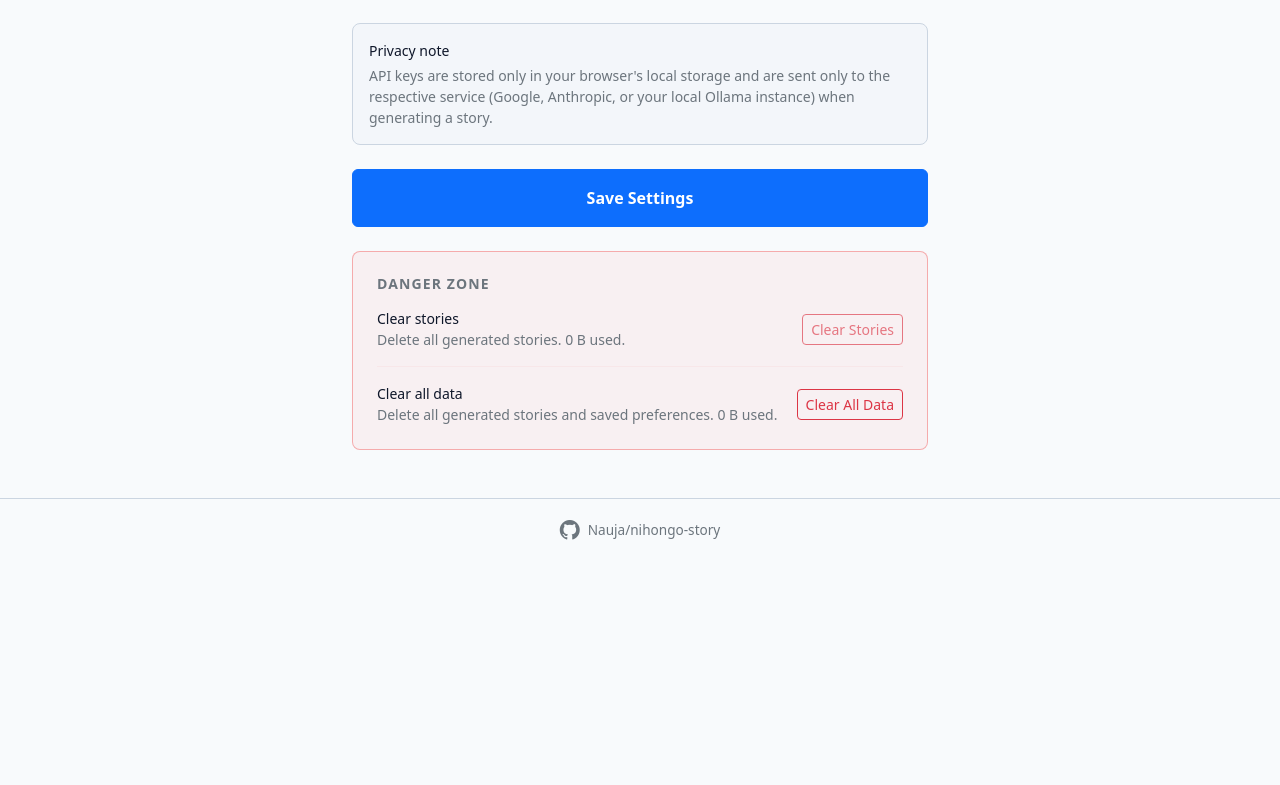
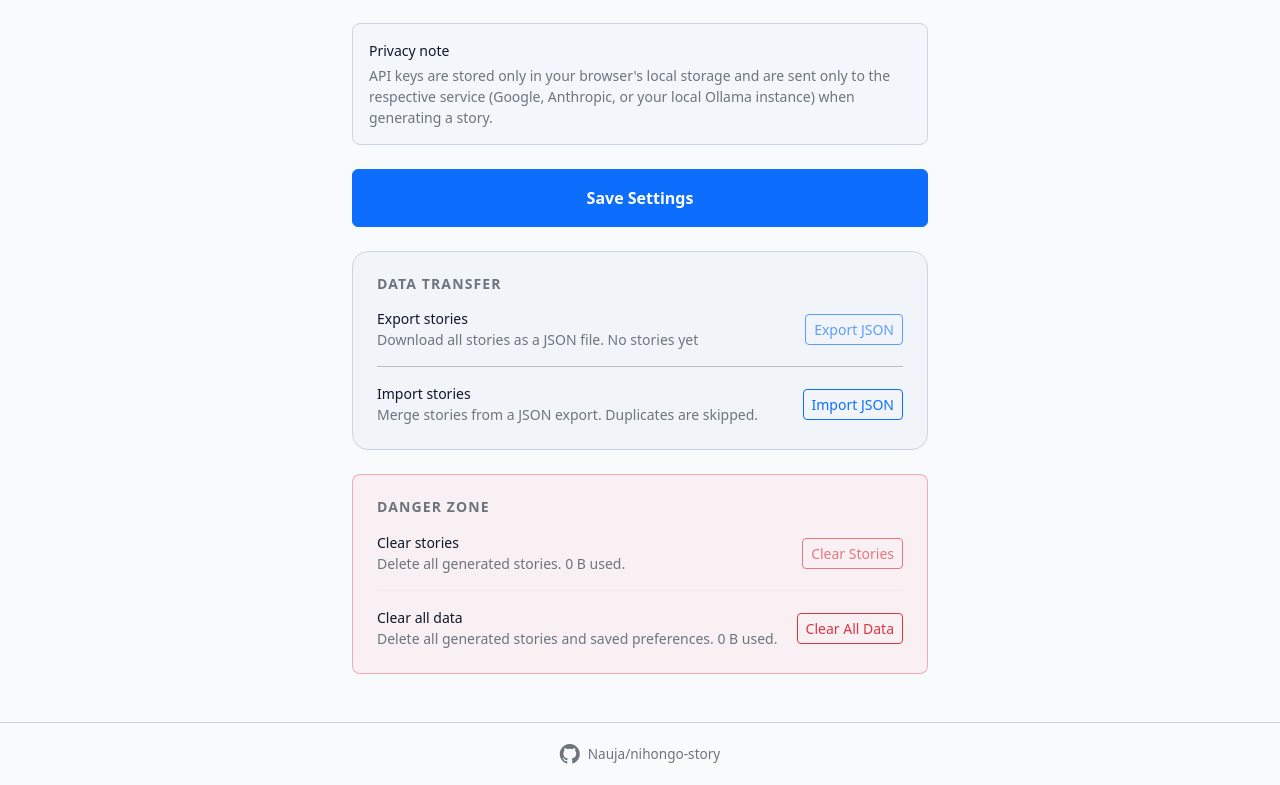
Before and after one commit to Nauja/nihongo-story, a React (Vite) app: page /#/settings in a window 1280 px wide. Shown: the part 1158-1943 px from the top of the page. Before the commit the page ends 1719 px from the top, so only its background shows below. Built offline with nearby package versions, Linux system fonts and the light colour scheme.

Commit message:
Ability to export/import stories

```diff
--- a/src/lib/storage.ts
+++ b/src/lib/storage.ts
@@ -185,6 +185,44 @@ export function setWKCacheBuiltAt(): void {
   localStorage.setItem(KEYS.wkCacheBuiltAt, new Date().toISOString())
 }
 
+// ── Export / Import ───────────────────────────────────────────────────────────
+
+export function exportStories(): void {
+  const stories = getStories()
+  const payload = JSON.stringify({ version: 1, stories }, null, 2)
+  const blob = new Blob([payload], { type: 'application/json' })
+  const url = URL.createObjectURL(blob)
+  const a = document.createElement('a')
+  a.href = url
+  a.download = `nihongo-stories-${new Date().toISOString().slice(0, 10)}.json`
+  a.click()
+  URL.revokeObjectURL(url)
+}
+
+export function exportStory(story: Story): void {
+  const payload = JSON.stringify({ version: 1, stories: [story] }, null, 2)
+  const blob = new Blob([payload], { type: 'application/json' })
+  const url = URL.createObjectURL(blob)
+  const a = document.createElement('a')
+  a.href = url
+  const slug = story.title.replace(/[^\w぀-鿿]+/g, '-').replace(/^-|-$/g, '')
+  a.download = `nihongo-story-${slug}-${new Date().toISOString().slice(0, 10)}.json`
+  a.click()
+  URL.revokeObjectURL(url)
+}
+
+export async function importStories(file: File): Promise<{ imported: number; skipped: number }> {
+  const text = await file.text()
+  const data = JSON.parse(text)
+  const incoming: Story[] = Array.isArray(data) ? data : data?.stories
+  if (!Array.isArray(incoming)) throw new Error('Invalid format')
+  const existing = getStories()
+  const existingIds = new Set(existing.map((s) => s.id))
+  const toAdd = incoming.filter((s) => !existingIds.has(s.id))
+  set(KEYS.stories, [...toAdd, ...existing])
+  return { imported: toAdd.length, skipped: incoming.length - toAdd.length }
+}
+
 // ── Clear helpers ─────────────────────────────────────────────────────────────
 
 export function clearStories(): void {
--- a/src/pages/Settings.tsx
+++ b/src/pages/Settings.tsx
@@ -11,6 +11,8 @@ import {
   setWKCacheBuiltAt,
   getWKCacheCount,
   getWKCacheSize,
+  exportStories,
+  importStories,
 } from "../lib/storage";
 import { buildWKSubjectCache } from "../lib/wanikani";
 import type { AIProvider } from "../types";
@@ -163,6 +165,8 @@ export default function Settings() {
   const [buildError, setBuildError] = useState<string | null>(null);
   const [wkCacheCount, setWkCacheCount] = useState(0);
   const [wkCacheSize, setWkCacheSize] = useState(0);
+  const [importResult, setImportResult] = useState<{ imported: number; skipped: number } | null>(null);
+  const [importError, setImportError] = useState<string | null>(null);
 
   const sizes = useMemo(() => getStorageSizes(), [cacheVersion]);
 
@@ -534,6 +538,91 @@ export default function Settings() {
         </Button>
       </Form>
 
+      {/* Data Transfer */}
+      <div className="section-card p-4 d-flex flex-column gap-3 mt-4">
+        <h2
+          className="small fw-semibold text-secondary text-uppercase mb-0"
+          style={{ letterSpacing: "0.08em" }}
+        >
+          Data Transfer
+        </h2>
+
+        <div className="d-flex align-items-center justify-content-between gap-3">
+          <div>
+            <p className="small fw-medium text-body mb-0">Export stories</p>
+            <p className="small text-secondary mb-0">
+              Download all stories as a JSON file.{" "}
+              {sizes.stories > 0
+                ? `${formatBytes(sizes.stories)} · ready to export`
+                : "No stories yet"}
+            </p>
+          </div>
+          <Button
+            variant="outline-primary"
+            size="sm"
+            className="flex-shrink-0"
+            disabled={sizes.stories === 0}
+            onClick={() => exportStories()}
+          >
+            Export JSON
+          </Button>
+        </div>
+
+        <hr className="my-0" />
+
+        <div className="d-flex flex-column gap-2">
+          <div className="d-flex align-items-center justify-content-between gap-3">
+            <div>
+              <p className="small fw-medium text-body mb-0">Import stories</p>
+              <p className="small text-secondary mb-0">
+                Merge stories from a JSON export. Duplicates are skipped.
+              </p>
+            </div>
+            <Button
+              variant="outline-primary"
+              size="sm"
+              className="flex-shrink-0"
+              onClick={() => document.getElementById("import-file-input")?.click()}
+            >
+              Import JSON
+            </Button>
+            <input
+              id="import-file-input"
+              type="file"
+              accept=".json,application/json"
+              className="d-none"
+              onChange={async (e) => {
+                const file = e.target.files?.[0];
+                e.target.value = "";
+                if (!file) return;
+                setImportResult(null);
+                setImportError(null);
+                try {
+                  const result = await importStories(file);
+                  setImportResult(result);
+                  setCacheVersion((v) => v + 1);
+                  setTimeout(() => setImportResult(null), 4000);
+                } catch {
+                  setImportError("Invalid file — please use a nihongo-story export.");
+                  setTimeout(() => setImportError(null), 4000);
+                }
+              }}
+            />
+          </div>
+          {importResult && (
+            <Alert variant="success" className="py-2 px-3 small mb-0">
+              {importResult.imported} stor{importResult.imported === 1 ? "y" : "ies"} imported
+              {importResult.skipped > 0 && `, ${importResult.skipped} already existed`}.
+            </Alert>
+          )}
+          {importError && (
+            <Alert variant="danger" className="py-2 px-3 small mb-0">
+              {importError}
+            </Alert>
+          )}
+        </div>
+      </div>
+
       {/* Danger Zone */}
       <div
         className="p-4 d-flex flex-column gap-3 mt-4 rounded-3"
--- a/src/pages/StoryView.tsx
+++ b/src/pages/StoryView.tsx
@@ -6,6 +6,7 @@ import {
   getSettings,
   saveSettings,
   getWKUser,
+  exportStory,
 } from "../lib/storage";
 import type { WkWordSets } from "../types";
 import { lookupSubjectsBatch } from "../lib/wanikani";
@@ -63,9 +64,9 @@ export default function StoryView() {
   const [wkUserLevel] = useState<number | null>(
     () => getWKUser()?.level ?? null,
   );
-  const [defaultPopupMode, setDefaultPopupMode] = useState<"simple" | "advanced">(
-    () => getSettings().wanikaniPopupMode ?? "advanced",
-  );
+  const [defaultPopupMode, setDefaultPopupMode] = useState<
+    "simple" | "advanced"
+  >(() => getSettings().wanikaniPopupMode ?? "advanced");
   const [popupMode, setPopupMode] = useState<"simple" | "advanced">(
     () => getSettings().wanikaniPopupMode ?? "advanced",
   );
@@ -311,6 +312,28 @@ export default function StoryView() {
         <span style={{ fontSize: "1.5rem" }} className="flex-shrink-0">
           {TYPE_ICONS[story.storyType] ?? "📄"}
         </span>
+        <Button
+          variant="outline-secondary"
+          size="sm"
+          onClick={() => exportStory(story)}
+          className="p-2 flex-shrink-0"
+          title="Export story"
+        >
+          <svg
+            width="18"
+            height="18"
+            fill="none"
+            viewBox="0 0 24 24"
+            stroke="currentColor"
+            strokeWidth={2}
+          >
+            <path
+              strokeLinecap="round"
+              strokeLinejoin="round"
+              d="M4 16v2a2 2 0 0 0 2 2h12a2 2 0 0 0 2-2v-2M7 10l5 5 5-5M12 15V3"
+            />
+          </svg>
+        </Button>
       </div>
 
       {/* Controls */}
```
